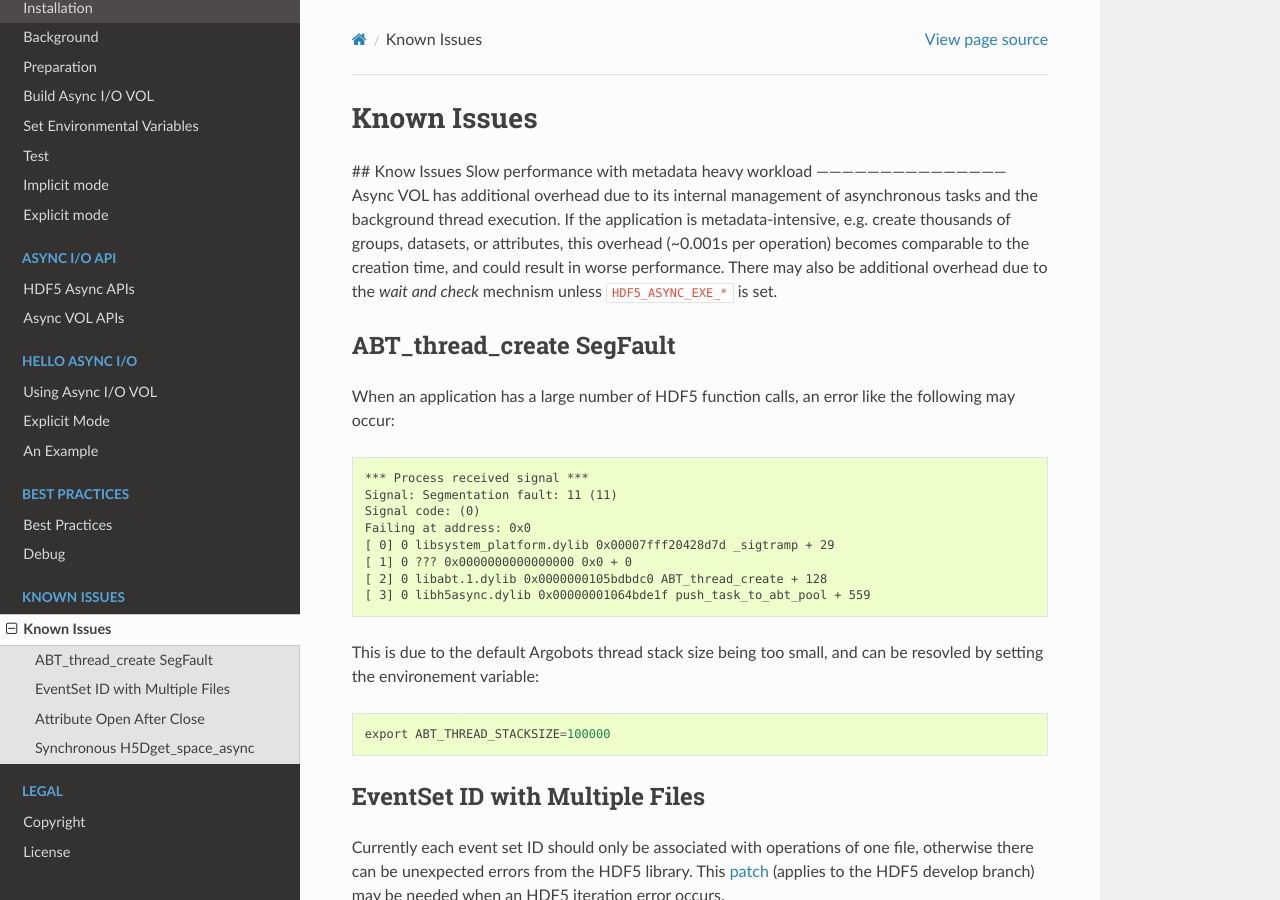
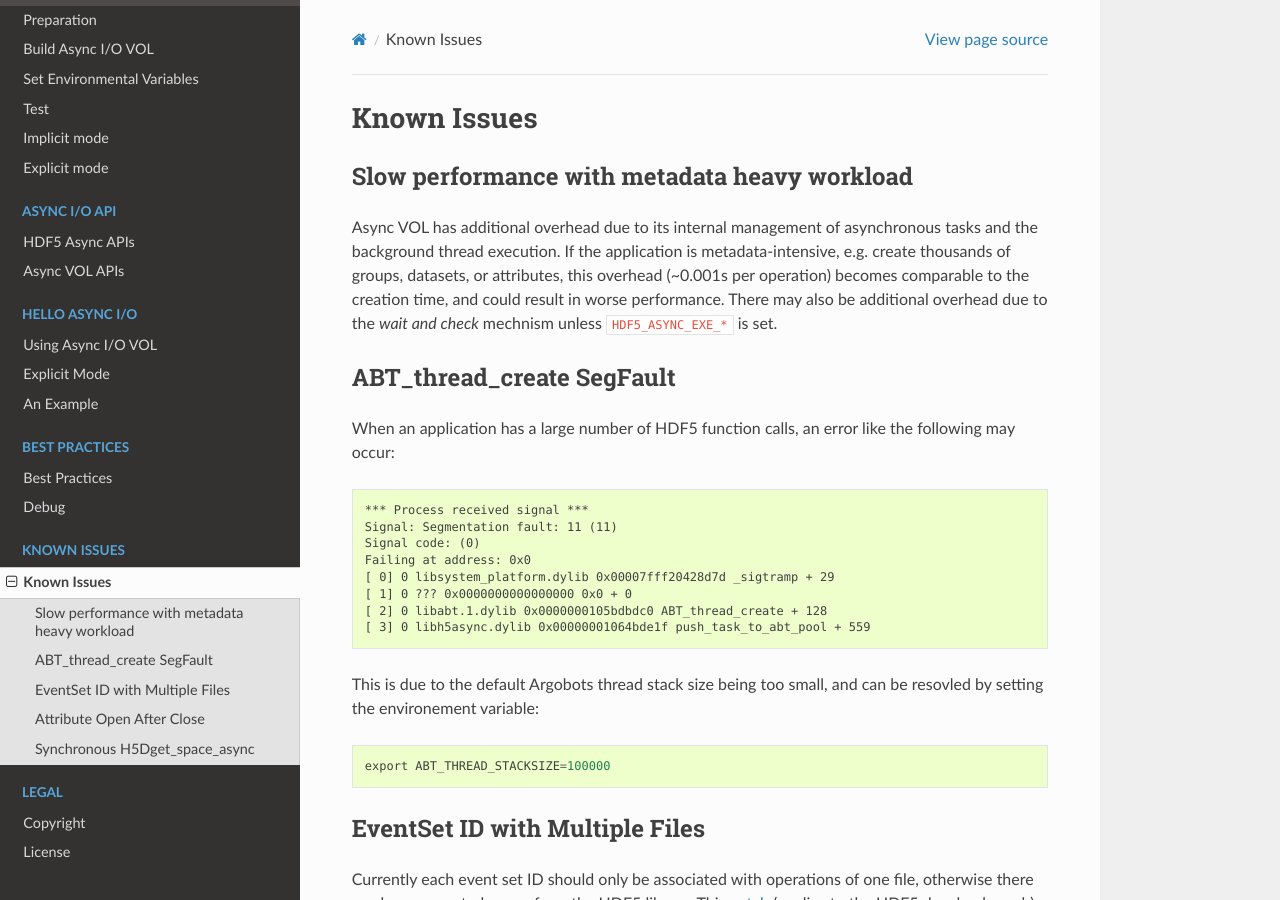
Before and after one commit to HDFGroup/vol-async, a Sphinx documentation site: the page built from docs/source/issue.rst, in a window 1280 px wide and 900 px high. Built offline with Sphinx 7.4.7 and the Read the Docs theme 2.0.0, drawn with Linux system fonts in a browser that asks for light colours.

Commit message:
fix format

```diff
--- a/docs/source/issue.rst
+++ b/docs/source/issue.rst
@@ -1,7 +1,6 @@
 Known Issues
 ============
 
-## Know Issues
 Slow performance with metadata heavy workload
 ---------------------------------------------
 Async VOL has additional overhead due to its internal management of asynchronous tasks and the background thread execution. If the application is metadata-intensive, e.g. create thousands of groups, datasets, or attributes, this overhead (~0.001s per operation) becomes comparable to the creation time, and could result in worse performance. There may also be additional overhead due to the *wait and check* mechnism  unless ``HDF5_ASYNC_EXE_*`` is set.
```
